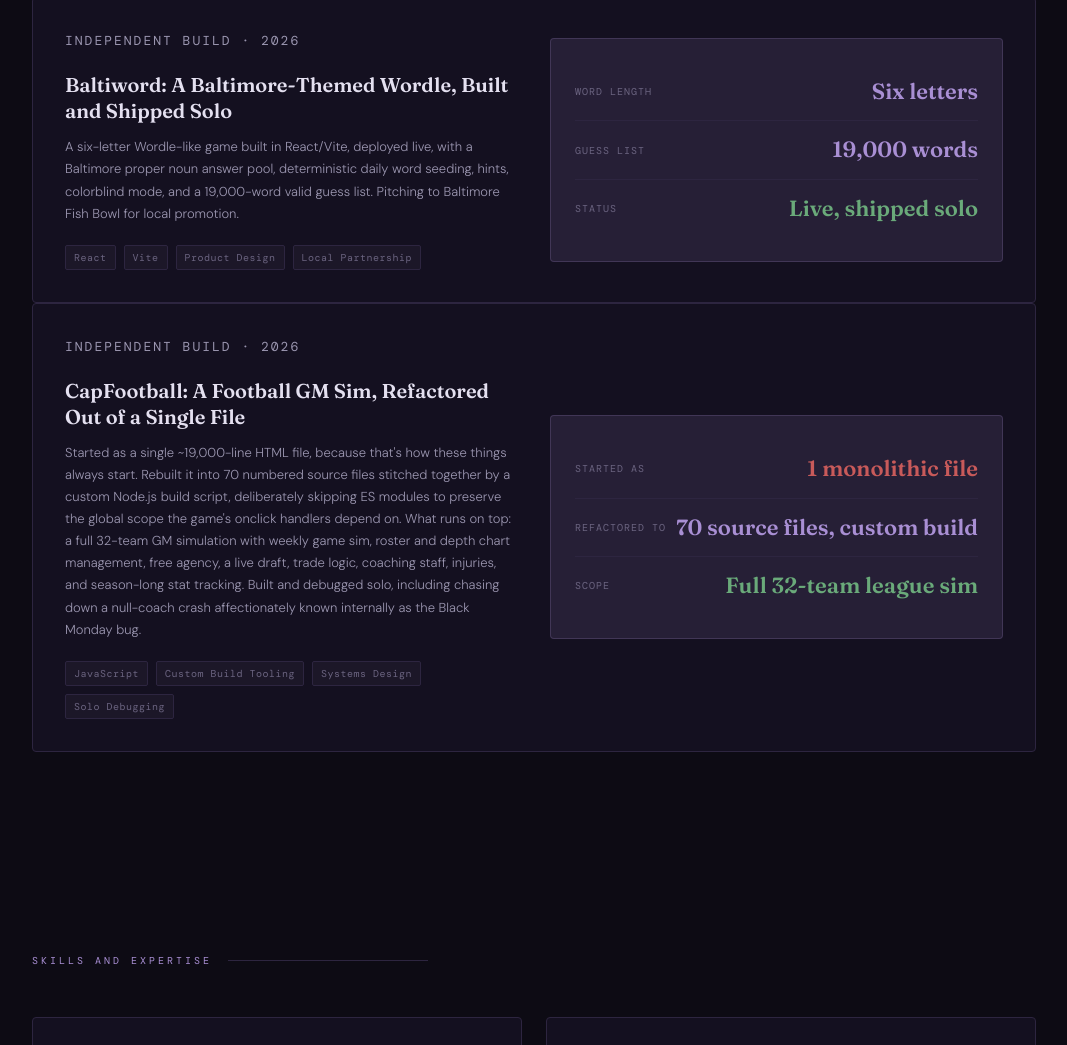
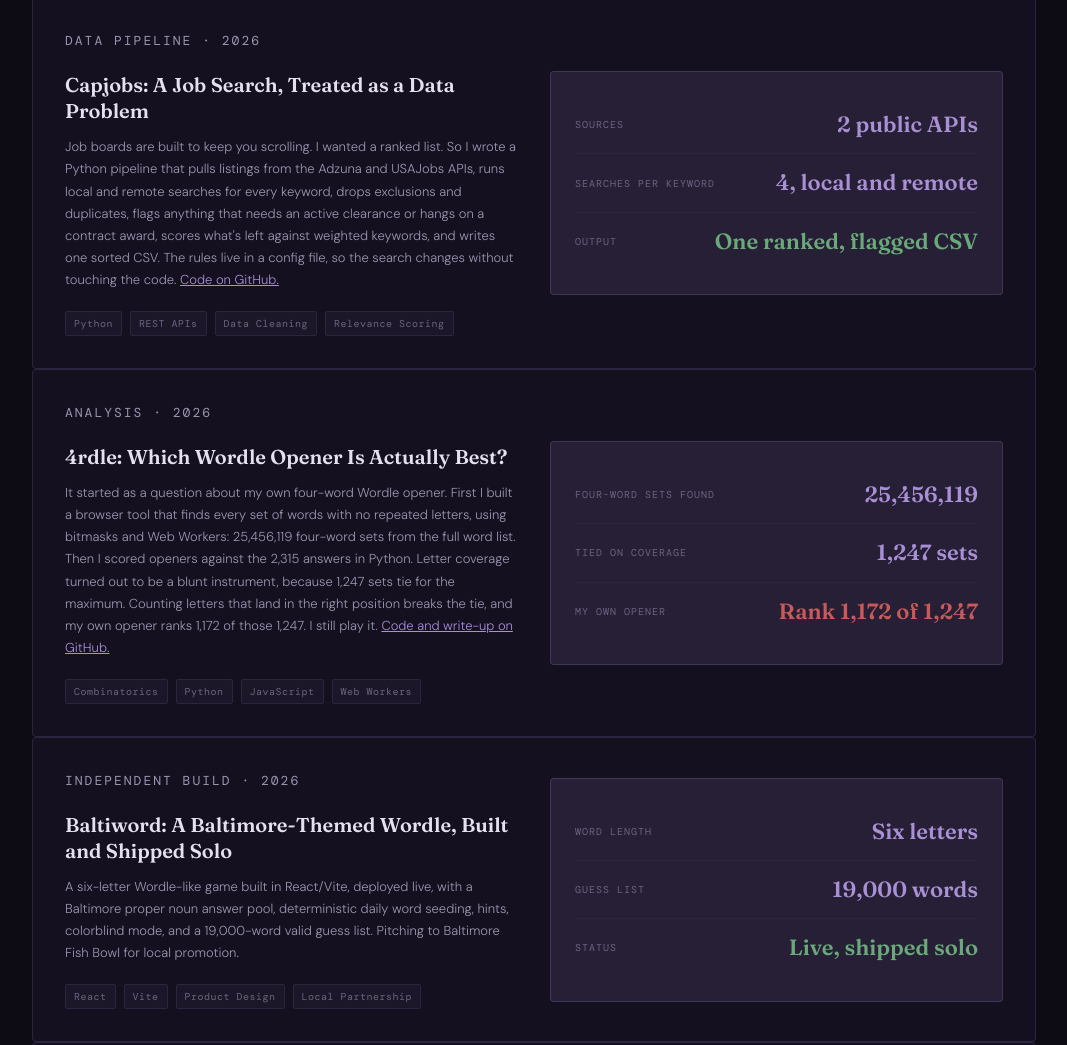
Before and after one commit to dcappillo/portfolio, a plain HTML site: page index.html in a window 1280 px wide. Shown: the part 2671-3716 px from the top of the page, without its empty margins (106-1173 px from the left). Drawn offline with nearby package versions, Linux system fonts and the light colour scheme; a web font is replaced by a local one.

Commit message:
Feature Capjobs and 4rdle in the work section (#2)
Co-authored-by: Derek Cappillo <28575898+dcappillo@users.noreply.github.com>

```diff
--- a/index.html
+++ b/index.html
@@ -723,6 +723,62 @@
 
 <div class="work-card work-card-featured reveal">
   <div>
+    <p class="work-card-tag">Data Pipeline · 2026</p>
+    <h3>Capjobs: A Job Search, Treated as a Data Problem</h3>
+    <p>Job boards are built to keep you scrolling. I wanted a ranked list. So I wrote a Python pipeline that pulls listings from the Adzuna and USAJobs APIs, runs local and remote searches for every keyword, drops exclusions and duplicates, flags anything that needs an active clearance or hangs on a contract award, scores what's left against weighted keywords, and writes one sorted CSV. The rules live in a config file, so the search changes without touching the code. <a href="https://github.com/dcappillo/Capjobs" target="_blank" style="color: var(--accent);">Code on GitHub.</a></p>
+    <div class="work-card-meta">
+      <span class="tag">Python</span>
+      <span class="tag">REST APIs</span>
+      <span class="tag">Data Cleaning</span>
+      <span class="tag">Relevance Scoring</span>
+    </div>
+  </div>
+  <div class="outcome-box">
+    <div class="outcome-row">
+      <span class="label">Sources</span>
+      <span class="value">2 public APIs</span>
+    </div>
+    <div class="outcome-row">
+      <span class="label">Searches Per Keyword</span>
+      <span class="value">4, local and remote</span>
+    </div>
+    <div class="outcome-row">
+      <span class="label">Output</span>
+      <span class="value good">One ranked, flagged CSV</span>
+    </div>
+  </div>
+</div>
+
+<div class="work-card work-card-featured reveal">
+  <div>
+    <p class="work-card-tag">Analysis · 2026</p>
+    <h3>4rdle: Which Wordle Opener Is Actually Best?</h3>
+    <p>It started as a question about my own four-word Wordle opener. First I built a browser tool that finds every set of words with no repeated letters, using bitmasks and Web Workers: 25,456,119 four-word sets from the full word list. Then I scored openers against the 2,315 answers in Python. Letter coverage turned out to be a blunt instrument, because 1,247 sets tie for the maximum. Counting letters that land in the right position breaks the tie, and my own opener ranks 1,172 of those 1,247. I still play it. <a href="https://github.com/dcappillo/4rdle" target="_blank" style="color: var(--accent);">Code and write-up on GitHub.</a></p>
+    <div class="work-card-meta">
+      <span class="tag">Combinatorics</span>
+      <span class="tag">Python</span>
+      <span class="tag">JavaScript</span>
+      <span class="tag">Web Workers</span>
+    </div>
+  </div>
+  <div class="outcome-box">
+    <div class="outcome-row">
+      <span class="label">Four-Word Sets Found</span>
+      <span class="value">25,456,119</span>
+    </div>
+    <div class="outcome-row">
+      <span class="label">Tied on Coverage</span>
+      <span class="value">1,247 sets</span>
+    </div>
+    <div class="outcome-row">
+      <span class="label">My Own Opener</span>
+      <span class="value bad">Rank 1,172 of 1,247</span>
+    </div>
+  </div>
+</div>
+
+<div class="work-card work-card-featured reveal">
+  <div>
     <p class="work-card-tag">Independent Build · 2026</p>
     <h3>Baltiword: A Baltimore-Themed Wordle, Built and Shipped Solo</h3>
     <p>A six-letter Wordle-like game built in React/Vite, deployed live, with a Baltimore proper noun answer pool, deterministic daily word seeding, hints, colorblind mode, and a 19,000-word valid guess list. Pitching to Baltimore Fish Bowl for local promotion.</p>
@@ -831,11 +887,6 @@
       <p>Diagnosed, repaired, and resold PS4 and Xbox One units. Sourced replacement components independently. Turns out a lot of console failures are boring and easily fixable if you are willing to open the thing up.</p>
     </div>
     <div class="build-card reveal">
-      <div class="build-icon">🧩</div>
-      <h4>4rdle: Wordle Combinatorics App</h4>
-      <p>Built a browser-based application to find all valid N-word unique-letter sets from the Wordle word list. Culminated in identifying the optimal 4-word opening sequence by positional frequency score. Yes this is the kind of thing I do for fun.</p>
-    </div>
-    <div class="build-card reveal">
       <div class="build-icon">🤖</div>
       <h4>AI Fluency</h4>
       <p>Not a passive user. I build with AI, prompt with precision, and understand what is actually happening under the hood. I use it as a force multiplier for research, writing, data analysis, and problem solving. I built this website with it, run Stable Diffusion and Ollama locally on my own machine, and have used it to accelerate everything from combinatorics projects to curriculum design. I know when to use it, how to use it well, and its limitations. </p>
```
